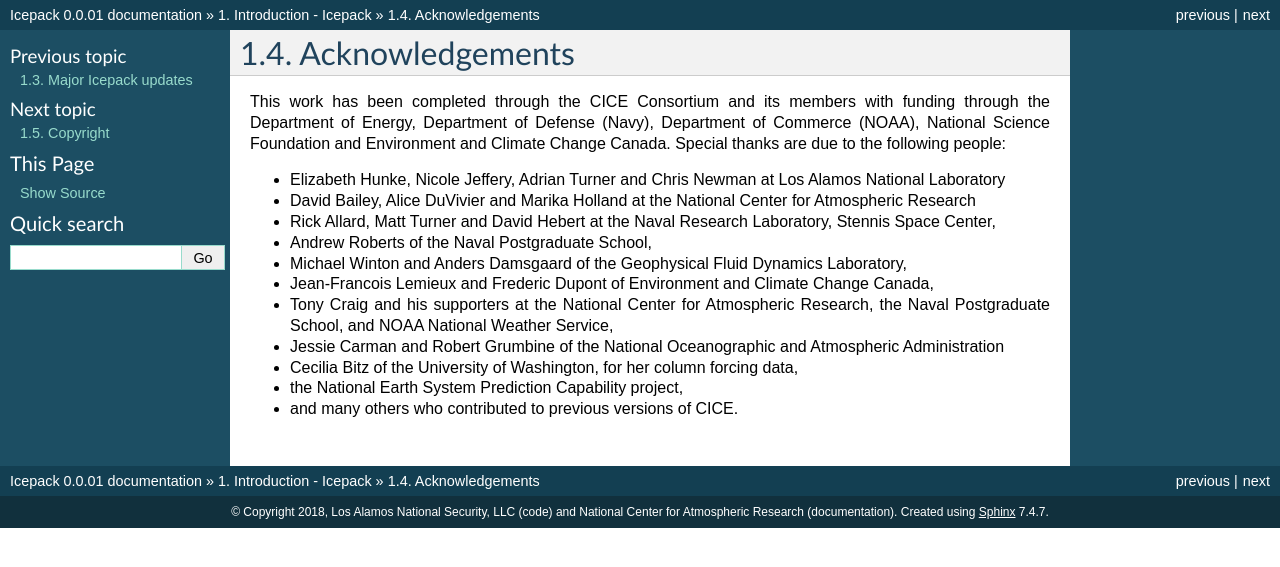
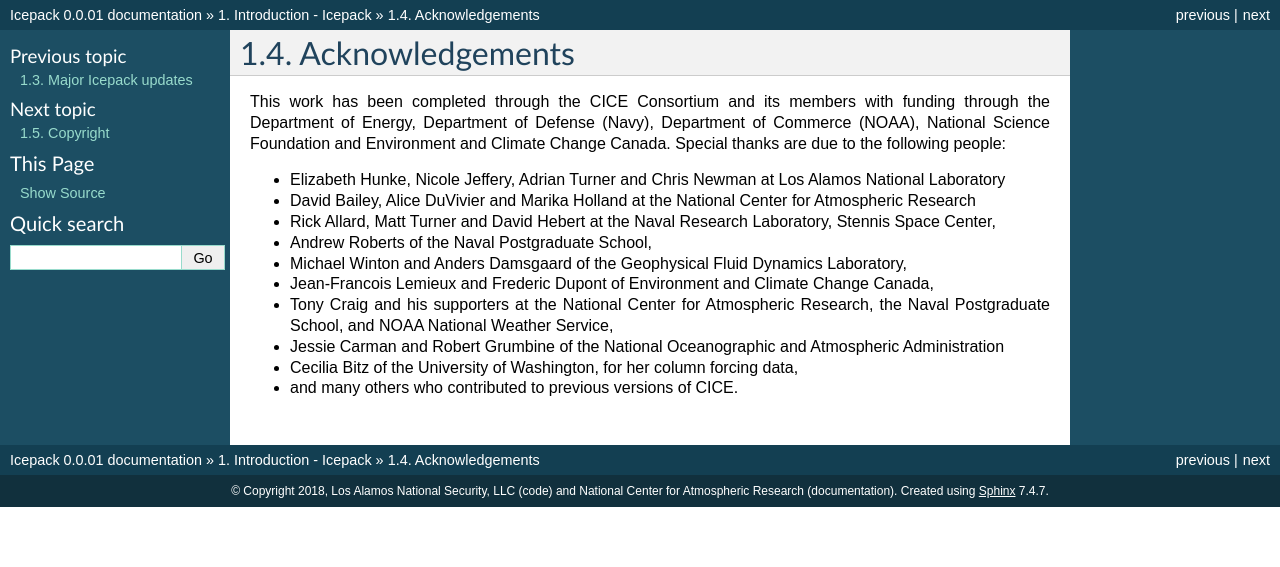
Before and after one commit to CICE-Consortium/Icepack, a Sphinx documentation site: the page built from doc/source/intro/acknowledgements.rst, in a window 1280 px wide. Shown: the top 567 px of the page. Built offline with Sphinx 7.4.7, drawn with Linux system fonts in a browser that asks for light colours.

Commit message:
decided not to list projects

```diff
--- a/doc/source/intro/acknowledgements.rst
+++ b/doc/source/intro/acknowledgements.rst
@@ -32,6 +32,4 @@ Special thanks are due to the following people:
 
 -  Cecilia Bitz of the University of Washington, for her column forcing data,
 
--  the National Earth System Prediction Capability project,
-
 -  and many others who contributed to previous versions of CICE.
```
